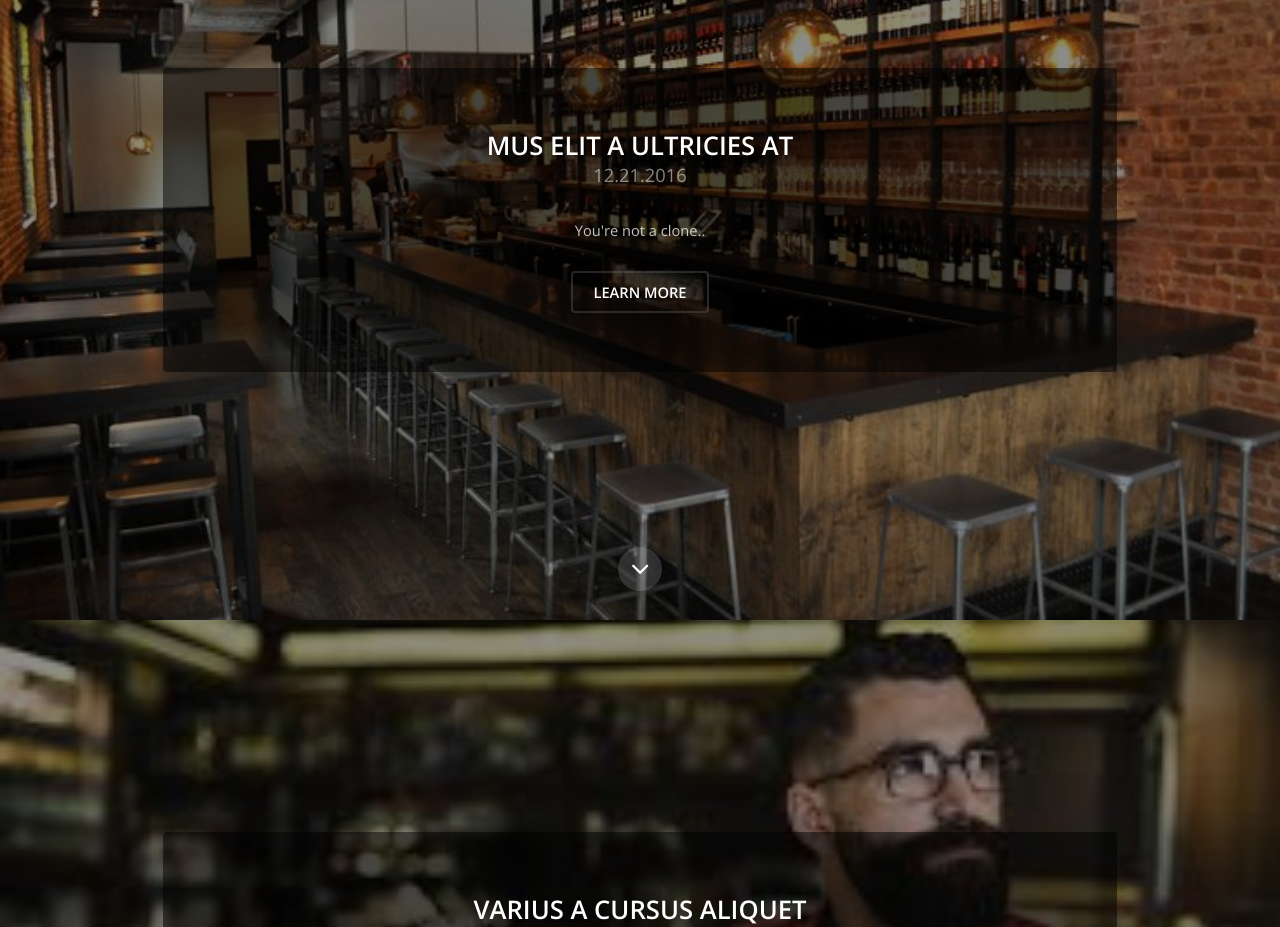
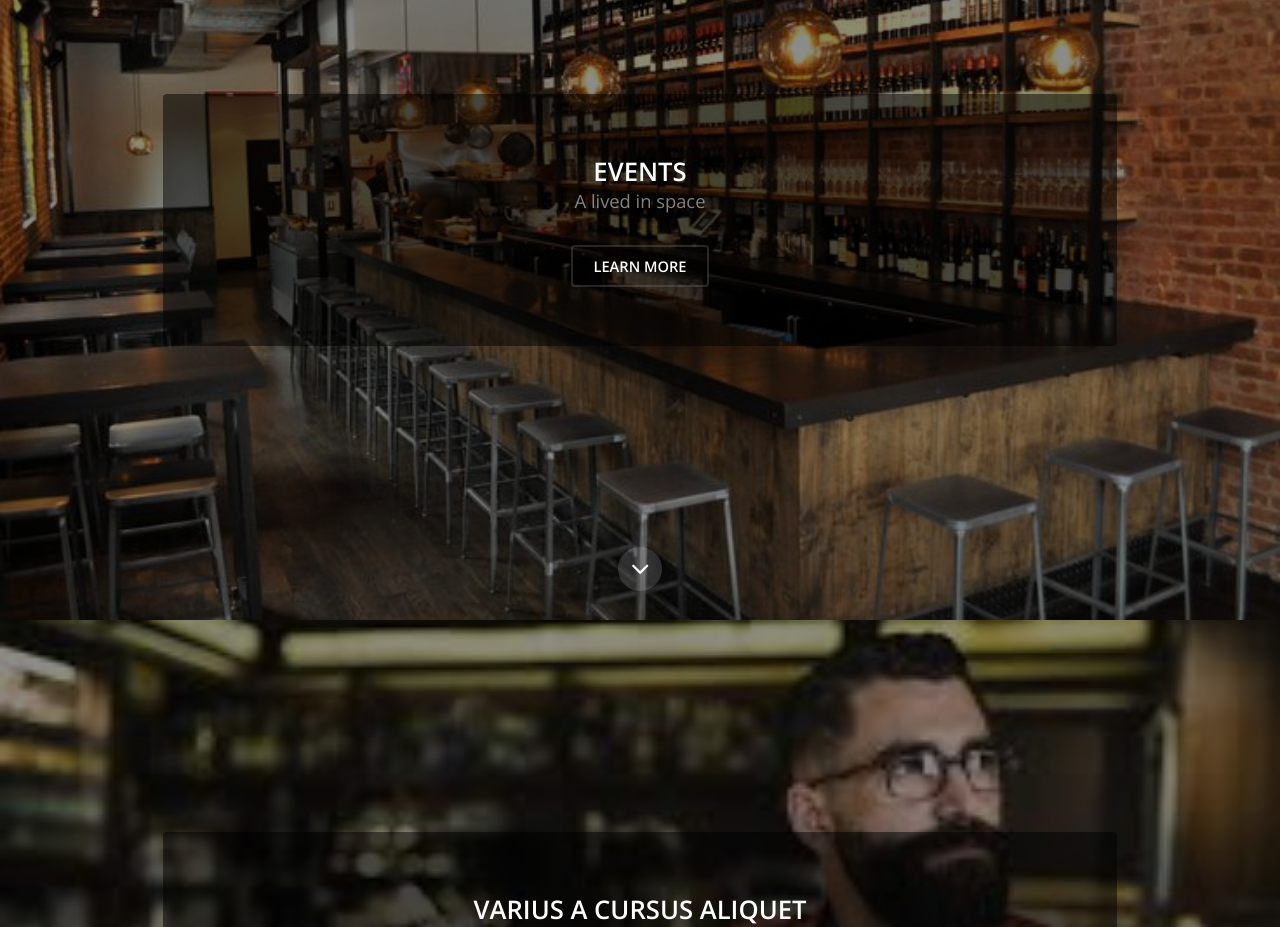
Before and after one commit to eboyd83/vintage, a plain HTML site: page vintage/index.html in a window 1280 px wide. Shown: the part 1780-2707 px from the top of the page. Drawn offline with nearby package versions, Linux system fonts and the light colour scheme.

Commit message:
new titles

```diff
--- a/vintage/index.html
+++ b/vintage/index.html
@@ -49,8 +49,8 @@
 				<div class="inner">
 					<article class="box">
 						<header>
-							<h2></h2>
-							<p>/p>
+							<h2>DRINKS</h2>
+							<p>Craft Cocktails
 						</header>
 						<div class="content">
 							<p>You're one of a kind. Your clothes, your car and your lifestyle are unique. You might just be a throwback to another time. At Vintage, the craft cocktails reflect your personal style.</p>
@@ -68,11 +68,11 @@
 				<div class="inner">
 					<article class="box">
 						<header>
-							<h2>Mus elit a ultricies at</h2>
-							<p>12.21.2016</p>
+							<h2>EVENTS</h2>
+							<p>A lived in space</p>
 						</header>
 						<div class="content">
-							<p>You're not a clone..</p>
+							<p></p>
 						</div>
 						<footer>
 							<a href="generic.html" class="button alt">Learn More</a>
```
